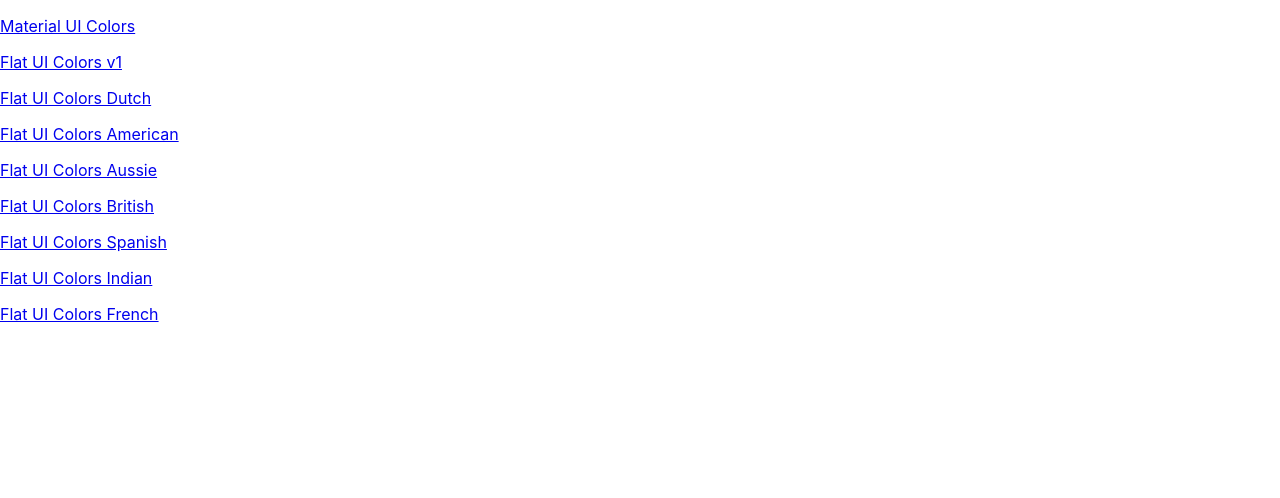
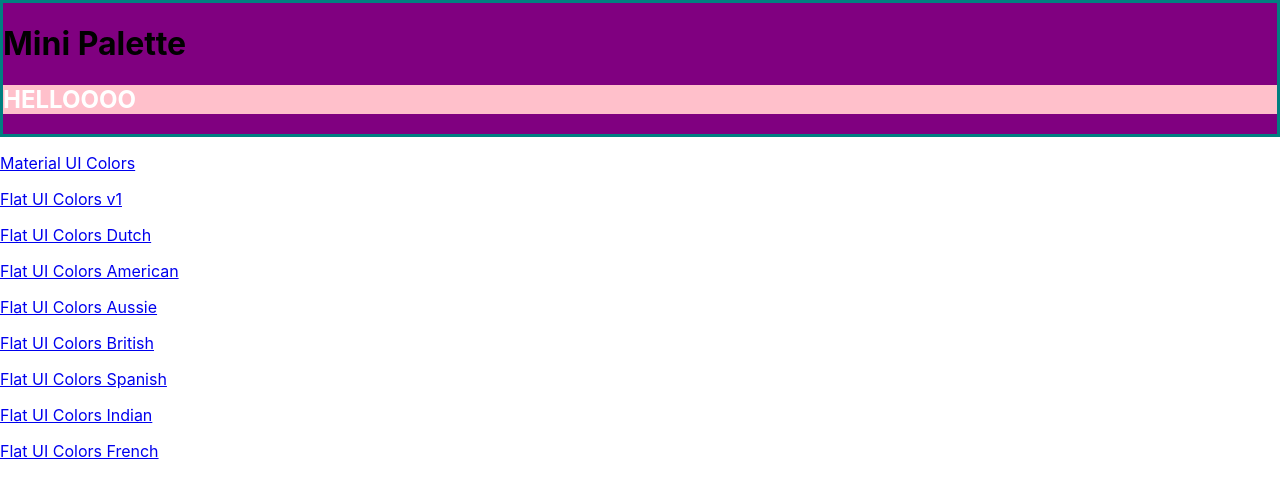
Before and after one commit to dRoysch/color-project, a React (Create React App) app: page / in a window 1280 px wide. Shown: the top 498 px of the page. Built offline with nearby package versions, Linux system fonts and the light colour scheme.

Commit message:
Add withStyles with demo styles

```diff
--- a/package.json
+++ b/package.json
@@ -5,6 +5,7 @@
   "dependencies": {
     "@material-ui/core": "^4.10.0",
     "@material-ui/icons": "^4.9.1",
+    "@material-ui/styles": "^4.10.0",
     "@testing-library/jest-dom": "^4.2.4",
     "@testing-library/react": "^9.5.0",
     "@testing-library/user-event": "^7.2.1",
--- /dev/null
+++ b/src/MiniPalette.js
@@ -0,0 +1,30 @@
+import React from 'react';
+import { withStyles } from '@material-ui/styles';
+
+
+const styles = {
+    main: {
+        backgroundColor: 'purple',
+        border: '3px solid teal'
+    },
+    secondary: {
+        backgroundColor:'pink',
+        '& h2': {
+            color: 'white'
+        }
+    }
+}
+
+function MiniPalette(props){
+    const { classes } = props;
+    console.log(classes)
+    return (
+        <div className={classes.main}>
+            <h1>Mini Palette</h1>
+            <div className={classes.secondary}>
+                <h2>HELLOOOO</h2>
+            </div>
+        </div>
+    )
+}
+export default withStyles(styles)(MiniPalette);
--- a/src/PaletteList.js
+++ b/src/PaletteList.js
@@ -1,11 +1,13 @@
 import React, { Component } from 'react';
 import {Link} from 'react-router-dom';
+import MiniPalette from './MiniPalette.js';
 
 export default class PaletteList extends Component {
     render() {
         const {palettes} = this.props;
         return (
             <div>
+                <MiniPalette />
                 {
                     palettes.map(palette => (
                         <p>
```
